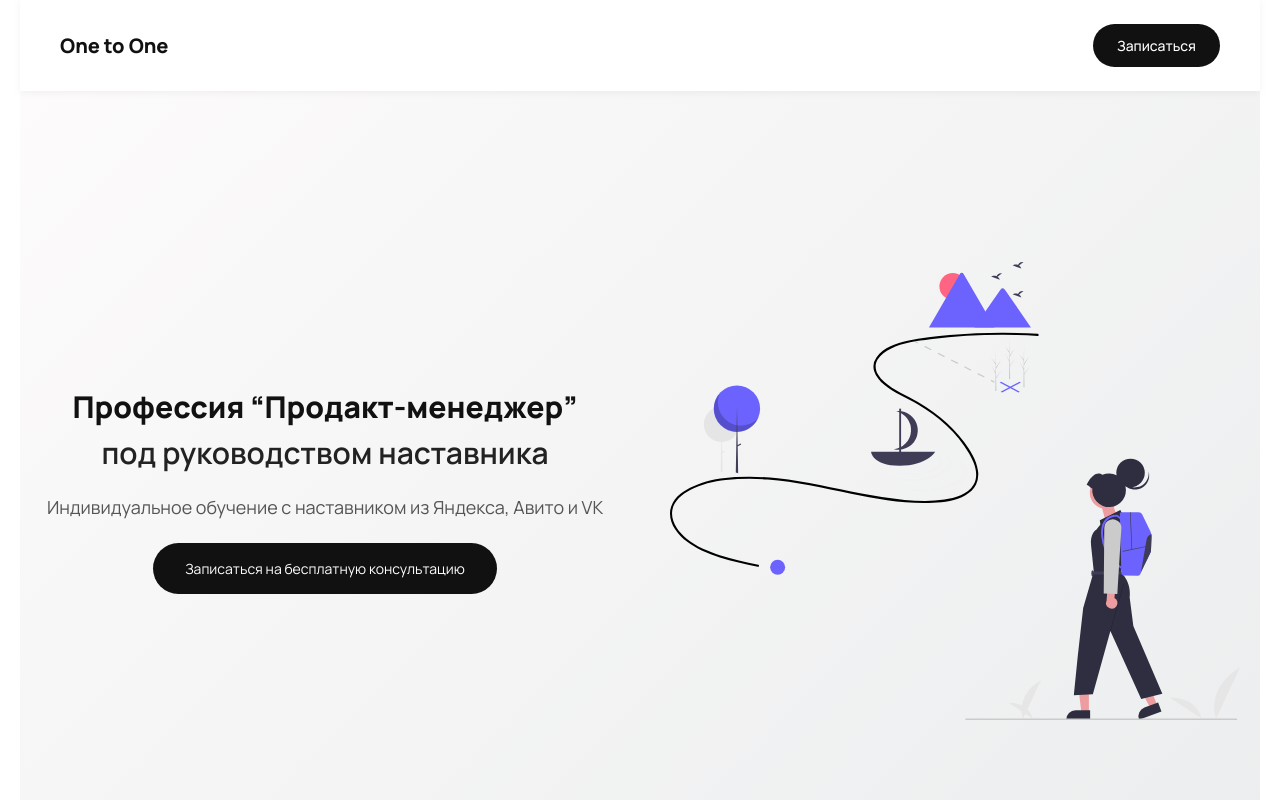
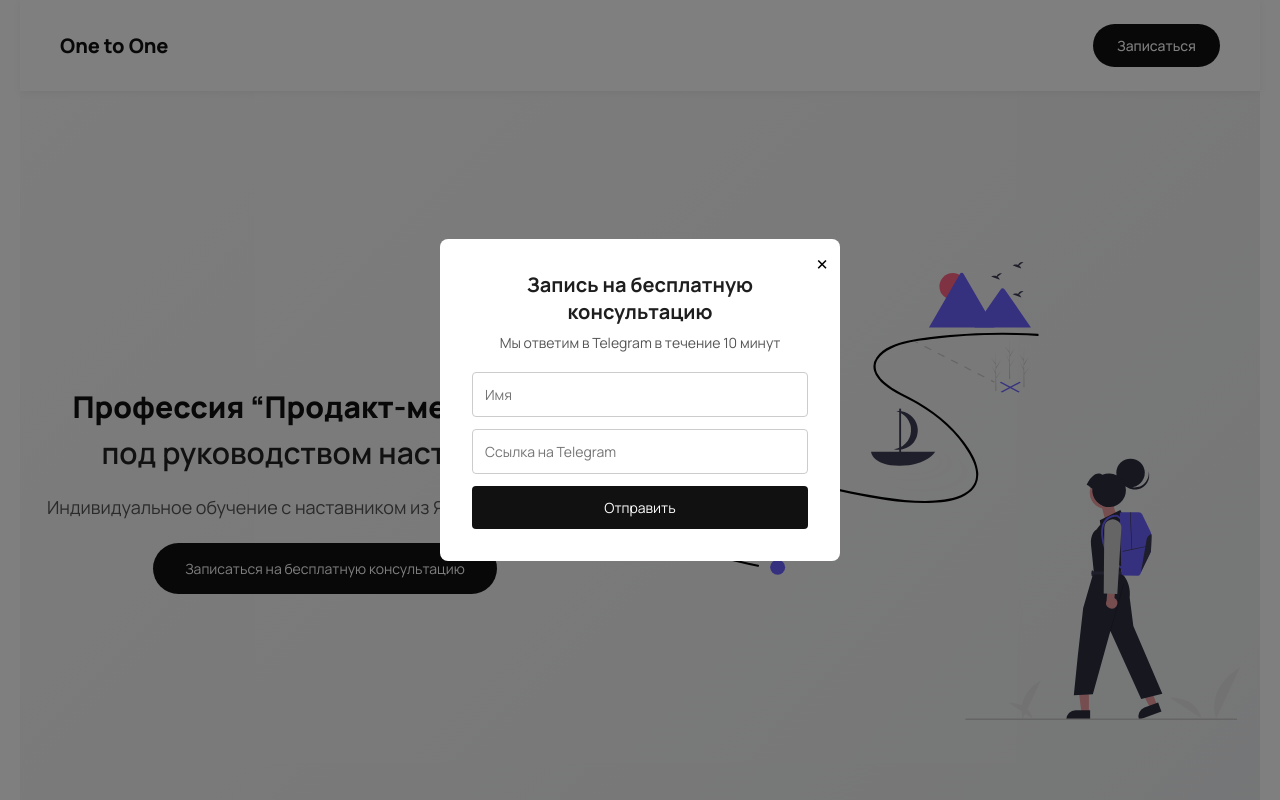
Before and after one commit to Ayraek/new-page-one-to-one, a React (Vite) app: page / in a window 1280 px wide. Both pictures are taken after a click on the button "Записаться на бесплатную консультацию". Shown: the top 800 px of the page. Built offline with nearby package versions, Linux system fonts and the light colour scheme.

Commit message:
Add consultation form for hero section

```diff
--- /dev/null
+++ b/src/components/ConsultationForm/ConsultationForm.module.css
@@ -0,0 +1,67 @@
+.overlay {
+  position: fixed;
+  top: 0;
+  left: 0;
+  right: 0;
+  bottom: 0;
+  background: rgba(0, 0, 0, 0.5);
+  display: flex;
+  align-items: center;
+  justify-content: center;
+  z-index: 1000;
+}
+
+.formWrapper {
+  background: #fff;
+  padding: 32px;
+  border-radius: 8px;
+  width: 100%;
+  max-width: 400px;
+  position: relative;
+  text-align: center;
+}
+
+.close {
+  position: absolute;
+  top: 8px;
+  right: 12px;
+  background: transparent;
+  border: none;
+  font-size: 24px;
+  cursor: pointer;
+}
+
+.title {
+  font-size: 20px;
+  font-weight: 700;
+  margin-bottom: 8px;
+}
+
+.subTitle {
+  font-size: 14px;
+  margin-bottom: 20px;
+  color: #555;
+}
+
+.form {
+  display: flex;
+  flex-direction: column;
+  gap: 12px;
+}
+
+.input {
+  padding: 12px;
+  font-size: 14px;
+  border: 1px solid #ccc;
+  border-radius: 4px;
+}
+
+.submit {
+  padding: 12px;
+  font-size: 14px;
+  background-color: #111;
+  color: #fff;
+  border: none;
+  border-radius: 4px;
+  cursor: pointer;
+}
--- /dev/null
+++ b/src/components/ConsultationForm/ConsultationForm.tsx
@@ -0,0 +1,27 @@
+import React from 'react';
+import styles from './ConsultationForm.module.css';
+
+interface ConsultationFormProps {
+  onClose: () => void;
+}
+
+const ConsultationForm: React.FC<ConsultationFormProps> = ({ onClose }) => {
+  return (
+    <div className={styles.overlay}>
+      <div className={styles.formWrapper}>
+        <button className={styles.close} onClick={onClose} aria-label="Закрыть">
+          &times;
+        </button>
+        <h2 className={styles.title}>Запись на бесплатную консультацию</h2>
+        <p className={styles.subTitle}>Мы ответим в Telegram в течение 10 минут</p>
+        <form className={styles.form} onSubmit={(e) => e.preventDefault()}>
+          <input type="text" className={styles.input} placeholder="Имя" />
+          <input type="text" className={styles.input} placeholder="Ссылка на Telegram" />
+          <button type="submit" className={styles.submit}>Отправить</button>
+        </form>
+      </div>
+    </div>
+  );
+};
+
+export default ConsultationForm;
--- a/src/components/Hero/Hero.tsx
+++ b/src/components/Hero/Hero.tsx
@@ -1,10 +1,13 @@
-import React from 'react';
+import React, { useState } from 'react';
 import styles from './Hero.module.css';
 import Illustration from '../../assets/illustration.svg'; // добавь свой SVG сюда
+import ConsultationForm from '../ConsultationForm/ConsultationForm';
 
 const Hero: React.FC = () => {
+  const [showForm, setShowForm] = useState(false);
   return (
     <section className={styles.hero}>
+      {showForm && <ConsultationForm onClose={() => setShowForm(false)} />}
       <div className={styles.content}>
         <div className={styles.text}>
           <h1 className={styles.title}>
@@ -14,7 +17,9 @@ const Hero: React.FC = () => {
           <p className={styles.description}>
             Индивидуальное обучение с наставником из Яндекса, Авито и VK
           </p>
-          <button className={styles.button}>Записаться на бесплатную консультацию</button>
+          <button className={styles.button} onClick={() => setShowForm(true)}>
+            Записаться на бесплатную консультацию
+          </button>
         </div>
         <div className={styles.imageContainer}>
           <img src={Illustration} alt="Hero illustration" />
```
